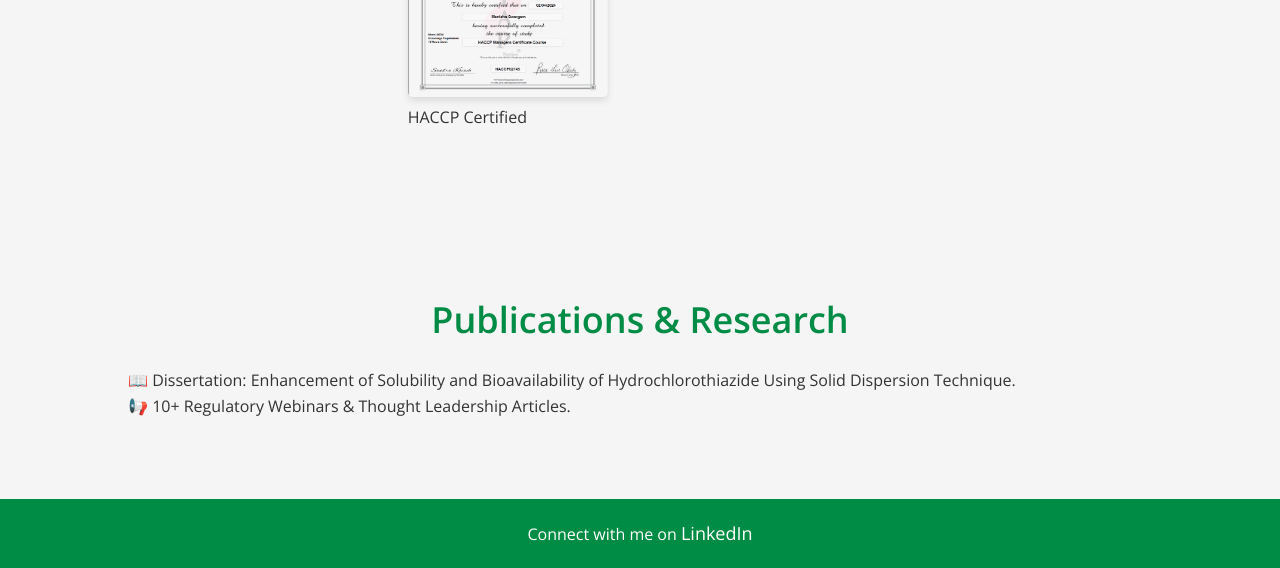
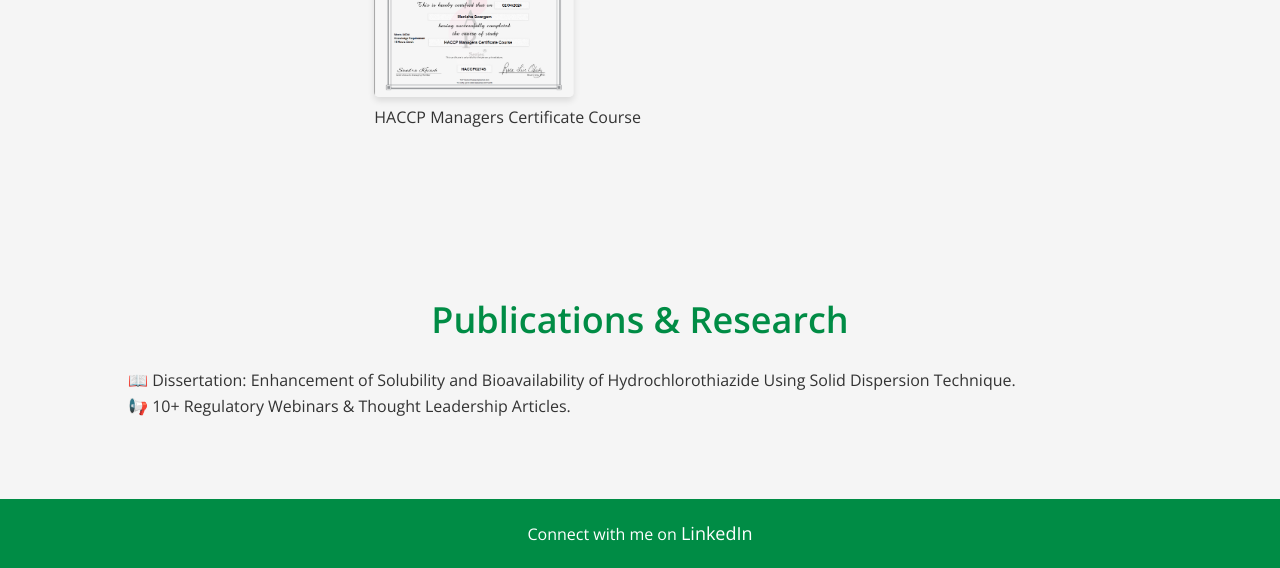
Before and after one commit to Manisha1001/Manisha-Portfolio, a plain HTML site: page index.html in a window 1280 px wide. Shown: the part 1295-1863 px from the top of the page. Drawn offline with nearby package versions, Linux system fonts and the light colour scheme.

Commit message:
Update index.html

```diff
--- a/index.html
+++ b/index.html
@@ -181,7 +181,7 @@
         <div class="certifications-container">
             <div class="certification-item">
                 <img src="HACCP.png" alt="HACCP Certification">
-                <p>HACCP Certified</p>
+                <p>HACCP Managers Certificate Course</p>
             </div>
             <div class="certification-item">
                 <img src="nutrition_cert.jpg" alt="Nutrition Labeling Certification">
```
